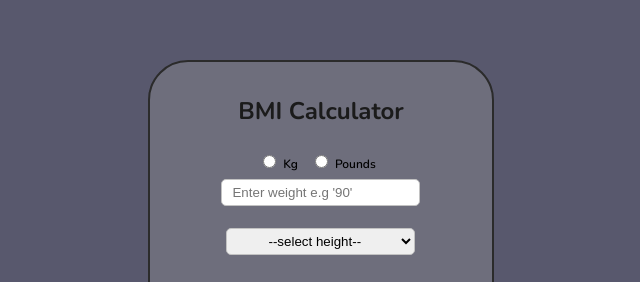
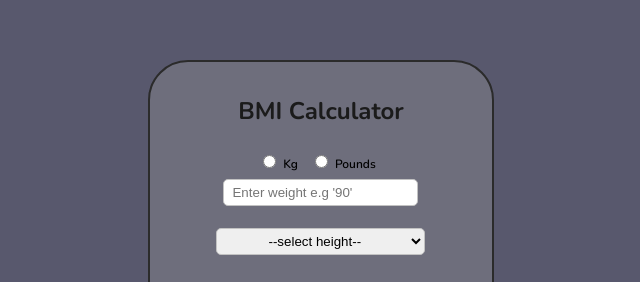
Before and after one commit to justdeen/BMI-Checker, a plain HTML site: page index.html in a window 1280 px wide. Shown: the part 168-450 px from the top of the page, 319-959 px from the left. Drawn offline with nearby package versions, Linux system fonts and the light colour scheme.

Commit message:
Update bmi.css

```diff
--- a/bmi.css
+++ b/bmi.css
@@ -50,7 +50,7 @@ p{
     border-radius: 30px;
     border-radius: 5px;
     border: 1px solid rgb(194, 194, 194);
-    padding: 5px 10px;
+    padding: 5px 8px;
 }
 
 /* Styling of button */
@@ -90,7 +90,7 @@ select{
     border-radius: 30px;
     border-radius: 5px;
     border: 1px solid rgb(194, 194, 194);
-    padding: 4px 37px;
+    padding: 4px 47px;
 }
 
 /* Styling of options nested in select input */
@@ -121,6 +121,10 @@ span{
         padding: 6px 20px;
     }
 
+    select{
+        padding: 4px 57px;
+    }
+
     p{
         font-size: 11.5px;
     }
```
